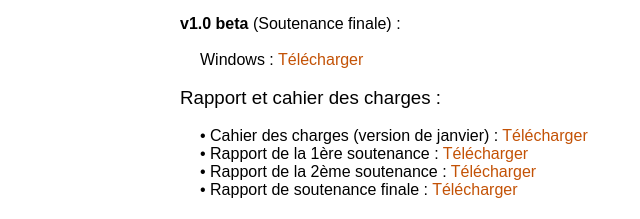
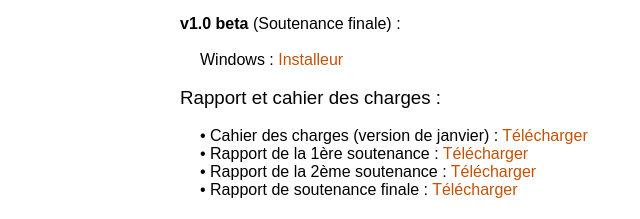
Before and after one commit to GlastBoy/WebDungeonsRaiders, a plain HTML site: page Autres_Pages/Telechargements.html in a window 1280 px wide. Shown: the part 904-1123 px from the top of the page, 220-860 px from the left. Drawn offline with Linux system fonts and the light colour scheme.

Commit message:
installeur

```diff
--- a/Autres_Pages/Telechargements.html
+++ b/Autres_Pages/Telechargements.html
@@ -72,7 +72,7 @@
 			<p><B>v1.0 beta</B> (Soutenance finale) : </p>
 			<br>
 			<p class="liendel">
-			Windows : <a class="link" href="https/google.fr"> Télécharger</a>
+			Windows : <a class="link" href="https://mega.nz/file/iUVjkQID#-QpAHo2hpo3eV-aDXsR-VRQgwRCiGjDGjPMdg25uX-k"> Installeur</a>
 			</p>
 			<br>
 			<h3>
```
